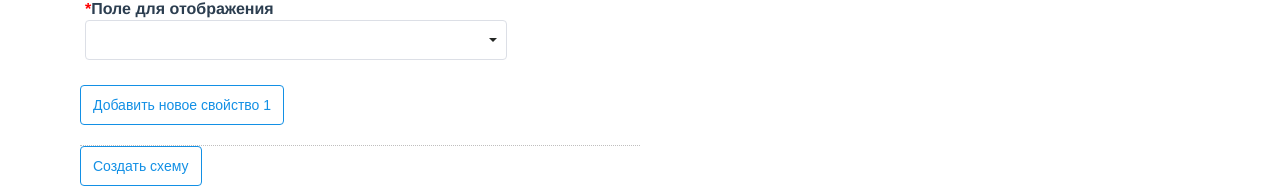
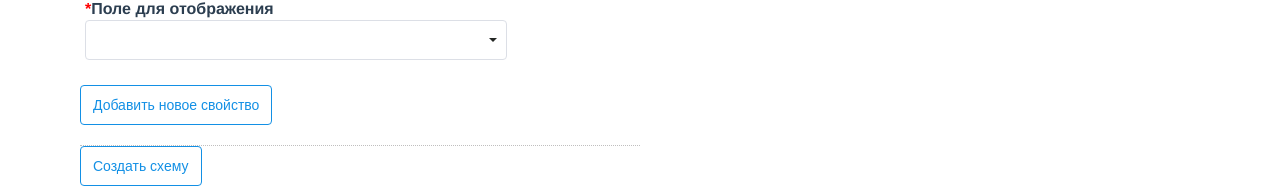
Before and after one commit to TianaFomicheva/ts-constructor, a Vue app: page /new in a window 1280 px wide. Shown: the part 402-590 px from the top of the page. Built offline with nearby package versions, Linux system fonts and the light colour scheme.

Commit message:
добавление и редактирование схем

```diff
--- a/src/components/NewEditScheme.vue
+++ b/src/components/NewEditScheme.vue
@@ -9,7 +9,7 @@
   <div class="form-column dotted">
   <div class="w-422">
   <button class="form-button"
-  @click="createItem">Добавить новое свойство {{properties.length}}</button>
+  @click="createItem">Добавить новое свойство</button>
   </div>
   </div>
    <div class="form-column">
@@ -31,7 +31,7 @@ type propertyType = {
 };
 type schemaObjType = {
   properties: Array<propertyType>,
-  schemaName: 'sctring',
+  schemaName: 'string',
 };
 type schemaType = {
   schema: schemaObjType,
@@ -54,7 +54,6 @@ export default defineComponent({
       const emptyObj = {} as propertyType;
       this.properties.push(emptyObj);
     }
-    console.log(this.curSchema?.schema.schemaName);
     if (this.curSchema) {
       this.assignPropValues(this.curSchema.schema);
     }
@@ -81,10 +80,8 @@ export default defineComponent({
         this.properties.splice(index, 1, item);
       } else {
         const index2 = this.properties.findIndex((itm: any) => !itm.key);
-        console.log(index2);
         this.properties.splice(index2, 1, item);
       }
-      console.log(this.properties);
     },
     createItem() {
       const emptyObj = {} as propertyType;
@@ -92,10 +89,12 @@ export default defineComponent({
     },
     createUpdateSchema() {
       if (this.curSchema?.id) {
-        console.log({ name: this.schemaName, properties: this.properties });
+        console.log(this.curSchema);
         this.updateScheme({ id: this.curSchema.id, schemaVal: this.curSchema });
       } else {
-        // this.createScheme(this.property);
+        this.createScheme(
+          { schemaVal: { schemaName: this.schemaName, properties: this.properties } },
+        );
       }
     },
   },
--- a/src/store/index.ts
+++ b/src/store/index.ts
@@ -14,9 +14,10 @@ export default createStore({
   actions: {
     async createScheme({ commit }, payload: any) {
       const token = localStorage.getItem('token');
+      console.log(payload);
       if (token) {
         try {
-          const res:any = await axios.post(`${api}form`, { schema: payload }, {
+          const res:any = await axios.post(`${api}form`, { schema: payload.schemaVal }, {
             headers: {
               Authorization: `Bearer ${token}`,
             },
@@ -31,7 +32,6 @@ export default createStore({
     },
     async updateScheme({ commit }, payload:any) {
       const { id, schemaVal } = payload;
-      console.log(commit);
       const token = localStorage.getItem('token');
       if (token) {
         try {
```
